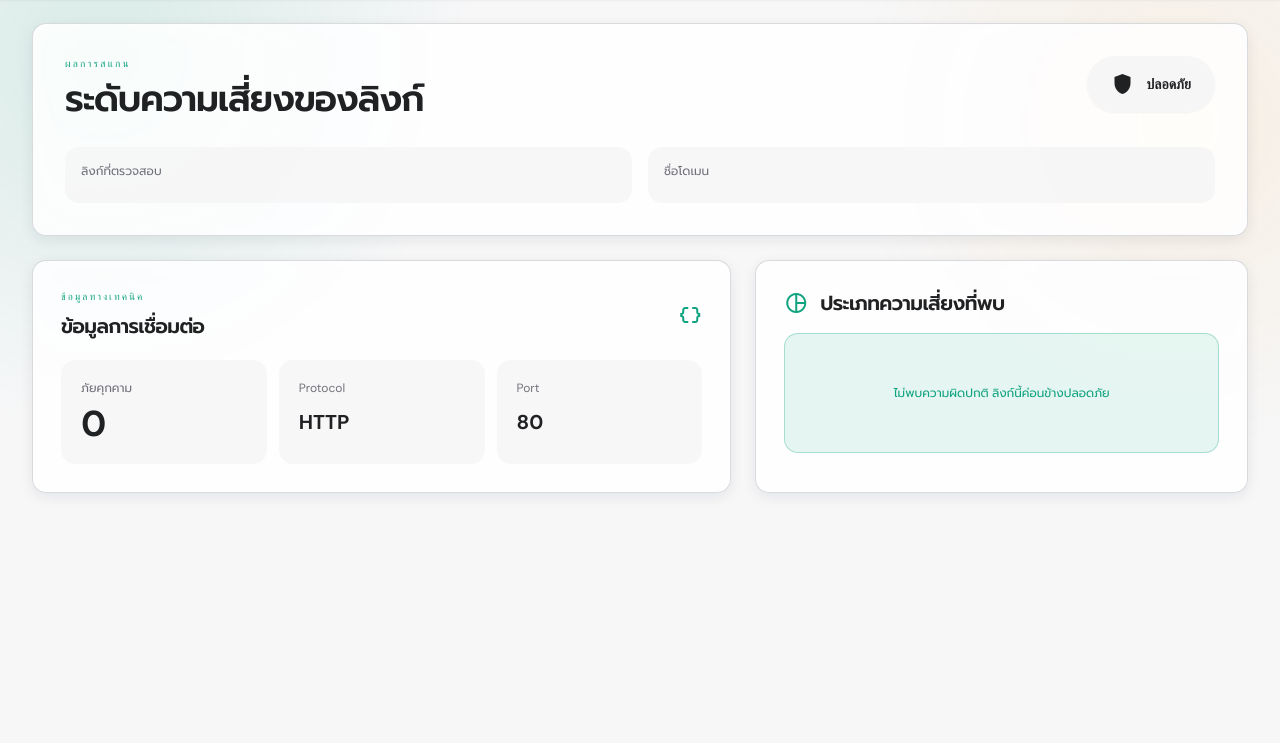
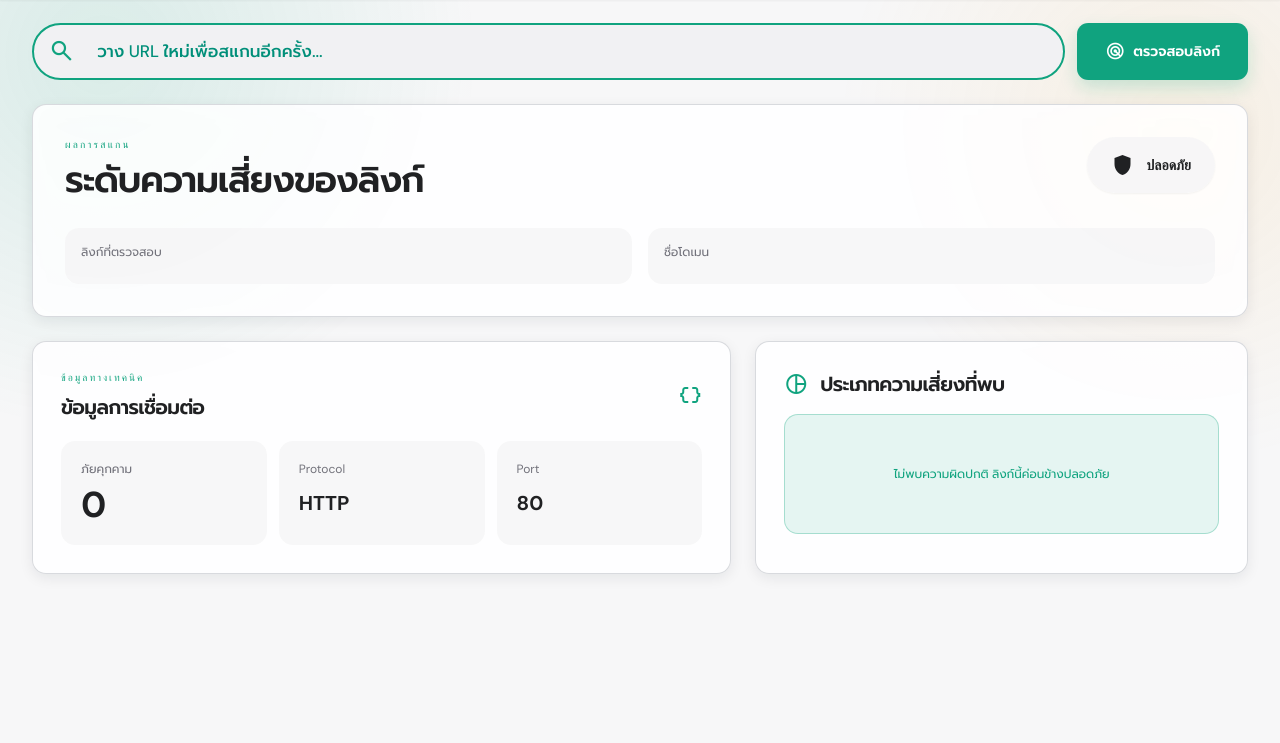
Before and after one commit to Sonthaya044/Sure-Link, a Flask app: template templates/dashboard.html in a window 1280 px wide. Shown: the part 61-804 px from the top of the page. Run offline with Flask 3, Linux system fonts and the light colour scheme; the template is opened without the code that fills it, so the values that code supplies are empty; some libraries are stand-ins or nearby versions.

Commit message:
add search bar scan

```diff
--- a/templates/dashboard.html
+++ b/templates/dashboard.html
@@ -5,6 +5,12 @@
     <script id="scan-data" type="application/json">{{ data|tojson }}</script>
     <div class="mx-auto w-full max-w-7xl">
         <div id="loadingState" class="hidden rounded-3xl border border-primary bg-surface p-12 text-center shadow-xl"><span class="radar-sweep mb-4 text-primary">radar</span><p class="font-headline text-lg font-bold">กำลังตรวจสอบลิงก์...</p><p class="mt-1 text-xs text-on-surface-variant">ระบบกำลังวิเคราะห์ความปลอดภัย โปรดรอสักครู่</p></div>
+        <div class="mb-6">
+            <form action="{{ url_for('scan_url') }}" method="POST" id="scanForm" class="flex flex-col gap-3 sm:flex-row">
+                <div class="scan-search-shell flex-1"><span class="material-symbols-outlined">search</span><input name="url" type="text" autocomplete="url" placeholder="วาง URL ใหม่เพื่อสแกนอีกครั้ง..." required class="w-full bg-transparent outline-none" /></div>
+                <button type="submit" id="scanBtn" class="scan-search-button flex items-center justify-center gap-2 bg-primary px-7 text-sm font-semibold text-white transition hover:brightness-95"><span class="material-symbols-outlined text-[20px]">radar</span><span id="btnText">ตรวจสอบลิงก์</span><span id="btnSpinner" class="radar-sweep hidden">radar</span></button>
+            </form>
+        </div>
         <div id="resultContainer" class="grid w-full grid-cols-1 gap-6 lg:grid-cols-12">
             <div class="glass-panel rounded-[2rem] border border-outline p-7 sm:p-8 lg:col-span-12">
                 <div class="mb-7 flex flex-wrap items-start justify-between gap-5">
@@ -21,4 +27,20 @@
     </div>
 </section>
 {% endblock %}
-{% block scripts %}<script src="{{ url_for('static', filename='js/dashboard.js') }}"></script>{% endblock %}
+{% block scripts %}
+<script src="{{ url_for('static', filename='js/dashboard.js') }}"></script>
+<script>
+    document.addEventListener('DOMContentLoaded', () => {
+        const form = document.getElementById('scanForm');
+        if (!form) return;
+        form.addEventListener('submit', () => {
+            const btnText = document.getElementById('btnText');
+            const btnSpinner = document.getElementById('btnSpinner');
+            const scanBtn = document.getElementById('scanBtn');
+            if (btnText) btnText.textContent = 'กำลังวิเคราะห์...';
+            if (btnSpinner) btnSpinner.classList.remove('hidden');
+            if (scanBtn) scanBtn.classList.add('opacity-70', 'cursor-wait');
+        });
+    });
+</script>
+{% endblock %}
```
Also changed, not shown: README.txt (added), 1 other file.
